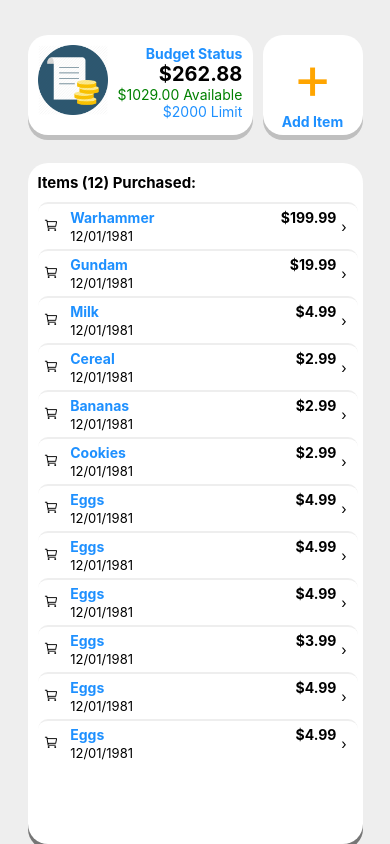
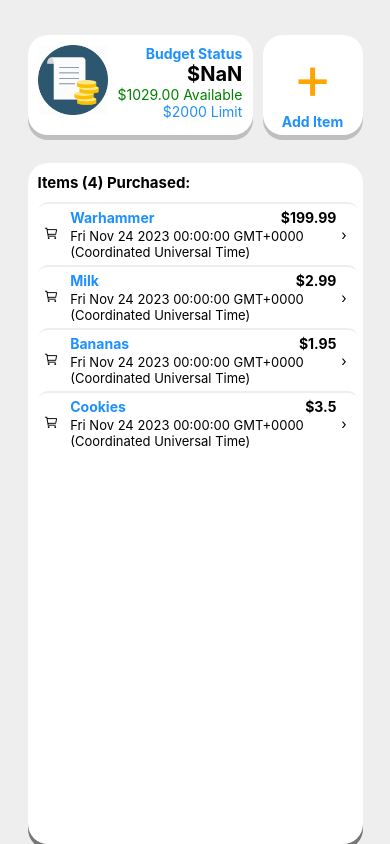
Before and after one commit to dtuyenng/simple-money-reactna, a React Native app: screen / in a window 390 px wide. Built offline with nearby package versions, Linux system fonts and the light colour scheme.

Commit message:
Updated Data Structure
Budget Object

```diff
--- a/App.tsx
+++ b/App.tsx
@@ -1,4 +1,4 @@
-import { StatusBar } from "expo-status-bar";
+import { useState } from "react";
 import { StyleSheet, Text, View, SafeAreaView } from "react-native";
 import ListItem from "./components/ListItem";
 import PurchasedItemView from "./components/PurchasedItemView";
@@ -7,16 +7,14 @@ import AddItemButton from "./components/AddItemButton";
 
 //main data import
 import purchasedItems from "./components/purchasedItems";
-import { useState } from "react";
+import monthlyBudget from "./Budget";
 
 export default function App() {
-  const [items, setItems] = useState(purchasedItems);
+  const [items, setItems] = useState(monthlyBudget.expenses);
 
   function handleDeleteItem(item: any) {
     // purchasedItems = purchasedItems.filter((value) => value.id !== item.id); ERRROOOR use items not purchaseditems
     // const newItems = purchasedItems;
-    // console.log(purchasedItems);
-    // console.log(newItems);
     // setItems(newItems);
     console.log(item);
     const newItems = items.filter((value) => value.id !== item.id);
--- /dev/null
+++ b/Budget.tsx
@@ -0,0 +1,23 @@
+interface Expense {
+  id: number;
+  name: string;
+  amount: number;
+  date: Date;
+}
+
+interface Budget {
+  totalBudget: number;
+  expenses: Expense[];
+}
+
+let monthlyBudget: Budget = {
+  totalBudget: 5000,
+  expenses: [
+    { id: 1, name: "Warhammer", amount: 199.99, date: new Date("2023-11-24") },
+    { id: 2, name: "Milk", amount: 2.99, date: new Date("2023-11-24") },
+    { id: 3, name: "Bananas", amount: 1.95, date: new Date("2023-11-24") },
+    { id: 4, name: "Cookies", amount: 3.5, date: new Date("2023-11-24") },
+  ],
+};
+
+export default monthlyBudget;
--- a/components/BudgetStatusView.tsx
+++ b/components/BudgetStatusView.tsx
@@ -3,9 +3,9 @@ import { StyleSheet, Image, Text, View } from "react-native";
 interface Props {
   purchasedItems: {
     id: number;
-    itemName: string;
-    itemCost: number;
-    purchaseDate: string;
+    name: string;
+    amount: number;
+    date: Date;
   }[];
 }
 
--- a/components/PurchasedItemView.tsx
+++ b/components/PurchasedItemView.tsx
@@ -7,9 +7,9 @@ interface Props {
   onPress: (item: any) => void;
   purchasedItems: {
     id: number;
-    itemName: string;
-    itemCost: number;
-    purchaseDate: string;
+    name: string;
+    amount: number;
+    date: Date;
   }[];
 }
 
@@ -25,9 +25,9 @@ function PurchasedItemView({ purchasedItems, onPress }: Props) {
         keyExtractor={(item) => item.id.toString()}
         renderItem={({ item }) => (
           <ListItem
-            itemName={item.itemName}
-            itemCost={item.itemCost.toString()}
-            purchaseDate={item.purchaseDate}
+            itemName={item.name}
+            itemCost={item.amount.toString()}
+            purchaseDate={item.date.toString()}
             onPress={() => item}
             renderRightActions={() => (
               <DeleteItemButton onPress={() => onPress(item)} />
```
